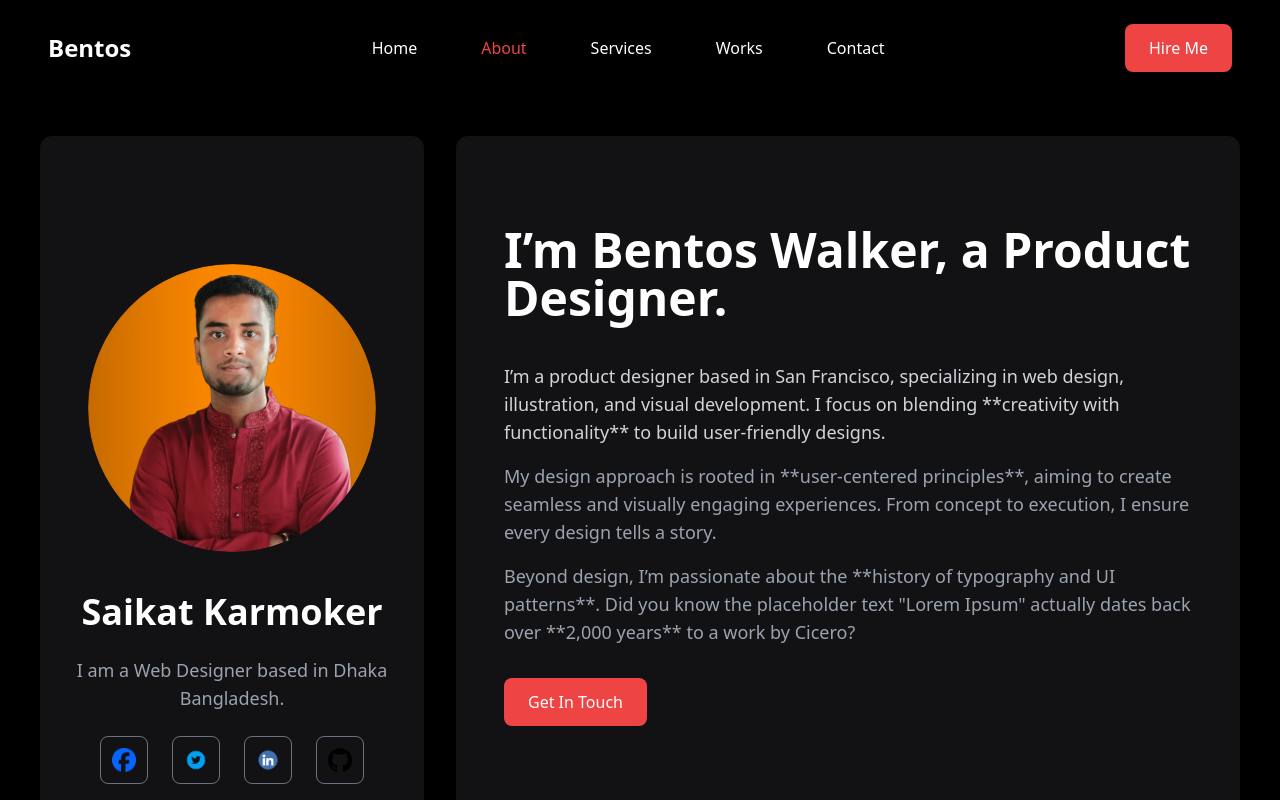
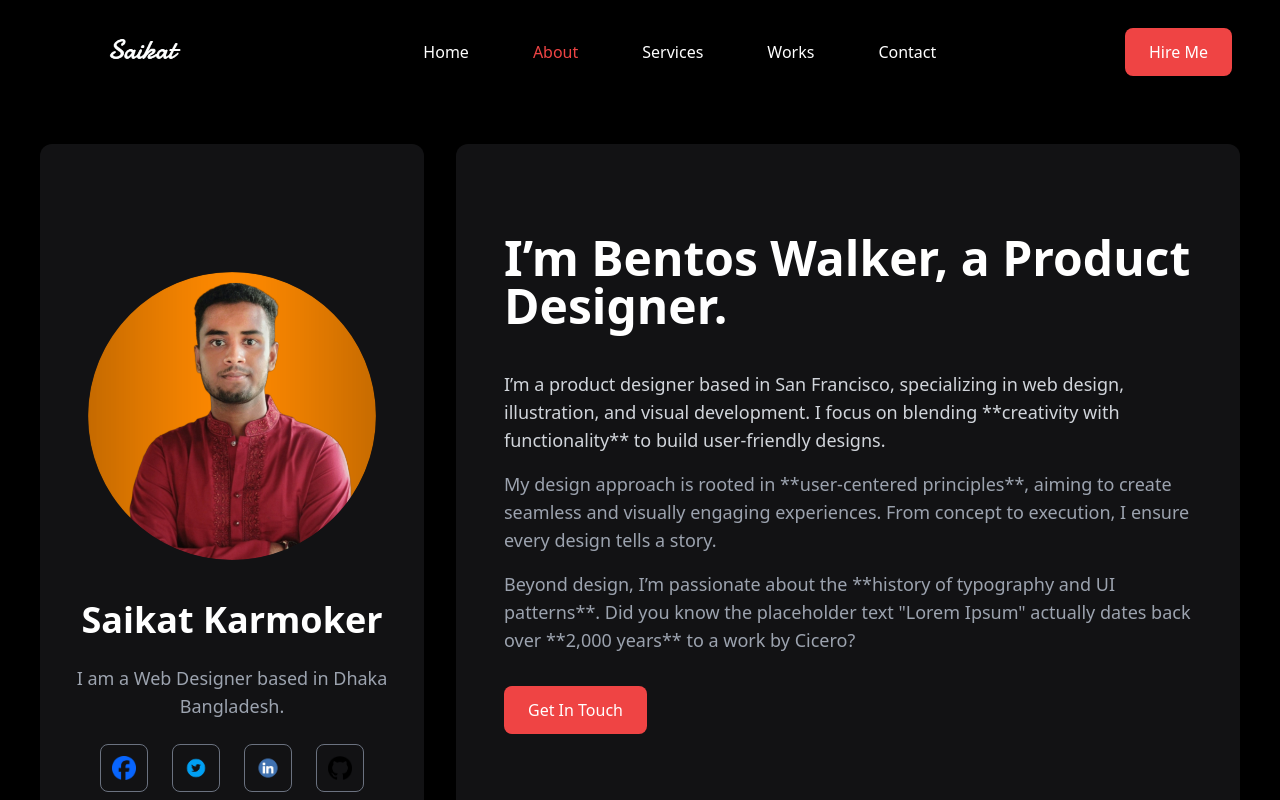
Before and after one commit to soikot-dev/soikot-portfolio, a Next.js app: page /about in a window 1280 px wide. Shown: the top 800 px of the page. Built offline with nearby package versions, Linux system fonts and the light colour scheme.

Commit message:
header logo update

```diff
--- a/components/Header.js
+++ b/components/Header.js
@@ -8,20 +8,14 @@ const Header = () => {
   const [isScrolled, setIsScrolled] = useState(false);
   const router = useRouter();
 
-  const toggleMenu = () => {
-    setIsMenuOpen(!isMenuOpen);
-  };
-
-  const closeMenu = () => {
-    setIsMenuOpen(false);
-  };
-
+  const toggleMenu = () => setIsMenuOpen(!isMenuOpen);
+  const closeMenu = () => setIsMenuOpen(false);
   const isActive = (path) => router.pathname === path;
 
   useEffect(() => {
     const handleScroll = () => {
-      setIsScrolled(window.scrollY > 50); // Change background color after 50px scroll
-      setShowScrollTop(window.scrollY > 300); // Show "Scroll to Top" button after 300px scroll
+      setIsScrolled(window.scrollY > 50);
+      setShowScrollTop(window.scrollY > 300);
     };
 
     window.addEventListener('scroll', handleScroll);
@@ -36,26 +30,23 @@ const Header = () => {
     <>
       <header
         className={`w-full sticky top-0 z-50 text-white transition-all duration-500 ease-in-out ${
-          isScrolled
-            ? 'bg-black shadow-md py-4' // Black background when scrolled
-            : 'bg-black/60 py-6' // Transparent black background when not scrolled
+          isScrolled ? 'bg-black shadow-md py-4' : 'bg-black/60 py-6'
         }`}
       >
-        <div className="container mx-auto flex justify-between items-center px-6 md:px-12 transition-all duration-500">
-          <h1 className="text-2xl font-bold">Bentos</h1>
+        <div className="container mx-auto flex items-center px-6 md:px-12 transition-all duration-500">
+          {/* Logo */}
+          <div className="flex items-center flex-none">
+          <Link href="/" className="flex items-center h-14 overflow-hidden">
+            <img
+              src="/logos/signature.png"
+              alt="Logo"
+              className="h-full object-contain scale-150 transform"
+            />
+          </Link>
+          </div>
 
-          <button
-            className="block md:hidden text-white"
-            onClick={toggleMenu}
-            aria-label="Toggle Navigation"
-            aria-expanded={isMenuOpen ? 'true' : 'false'}
-          >
-            <svg xmlns="http://www.w3.org/2000/svg" fill="none" viewBox="0 0 24 24" stroke="currentColor" className="w-6 h-6">
-              <path strokeLinecap="round" strokeLinejoin="round" strokeWidth="2" d="M4 6h16M4 12h16M4 18h16"></path>
-            </svg>
-          </button>
-
-          <nav className="hidden md:block">
+          {/* Menu */}
+          <nav className="hidden md:flex flex-1 justify-center">
             <ul className="flex space-x-8">
               {[
                 { label: 'Home', path: '/' },
@@ -67,7 +58,9 @@ const Header = () => {
                 <li key={path}>
                   <Link
                     href={path}
-                    className={`hover:text-red-500 transition-all duration-300 py-2 px-4 ${isActive(path) ? 'text-red-500' : ''}`}
+                    className={`hover:text-red-500 transition-all duration-300 py-2 px-4 ${
+                      isActive(path) ? 'text-red-500' : ''
+                    }`}
                   >
                     {label}
                   </Link>
@@ -76,16 +69,34 @@ const Header = () => {
             </ul>
           </nav>
 
+          {/* Hire Me Button */}
+          <div className="hidden md:flex flex-none">
+            <Link href="/contact">
+              <button
+                className={`bg-red-500 text-white px-6 py-3 rounded-lg hover:bg-red-600 transition-all duration-300 ${
+                  isActive('/contact') ? 'ring-2 ring-white' : ''
+                }`}
+                aria-label="Hire Me"
+              >
+                Hire Me
+              </button>
+            </Link>
+          </div>
+
+          {/* Mobile Menu Toggle */}
           <button
-            className={`bg-red-500 text-white px-6 py-3 rounded-lg hover:bg-red-600 transition-all duration-300 hidden md:block ${
-              isActive('/contact') ? 'ring-2 ring-white' : ''
-            }`}
-            aria-label="Hire Me"
+            className="block md:hidden text-white ml-auto"
+            onClick={toggleMenu}
+            aria-label="Toggle Navigation"
+            aria-expanded={isMenuOpen ? 'true' : 'false'}
           >
-            Hire Me
+            <svg xmlns="http://www.w3.org/2000/svg" fill="none" viewBox="0 0 24 24" stroke="currentColor" className="w-6 h-6">
+              <path strokeLinecap="round" strokeLinejoin="round" strokeWidth="2" d="M4 6h16M4 12h16M4 18h16" />
+            </svg>
           </button>
         </div>
 
+        {/* Mobile Menu */}
         {isMenuOpen && (
           <div className="md:hidden w-full bg-black text-white mt-4">
             <div className="flex flex-col items-center py-4">
@@ -99,7 +110,9 @@ const Header = () => {
                 <Link
                   key={path}
                   href={path}
-                  className={`hover:text-red-500 transition-all duration-300 py-3 px-6 text-center ${isActive(path) ? 'text-red-500' : ''}`}
+                  className={`hover:text-red-500 transition-all duration-300 py-3 px-6 text-center ${
+                    isActive(path) ? 'text-red-500' : ''
+                  }`}
                   onClick={closeMenu}
                 >
                   {label}
```
Also changed, not shown: public/logos/signature.png (added).
